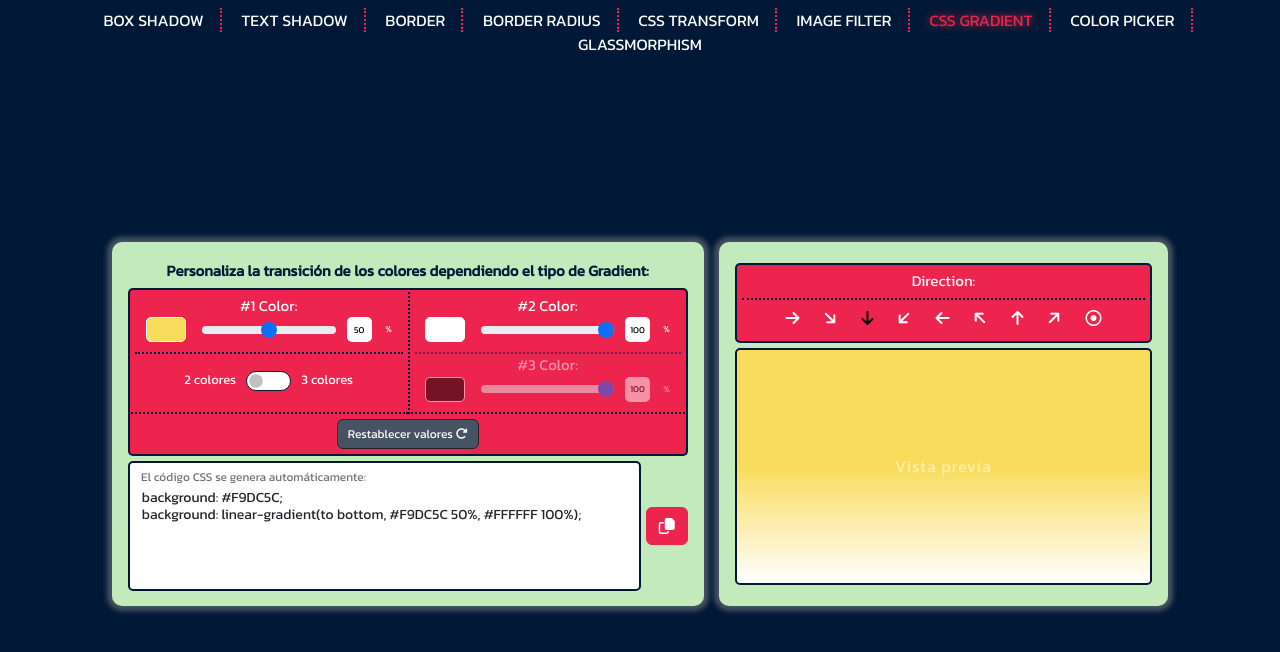
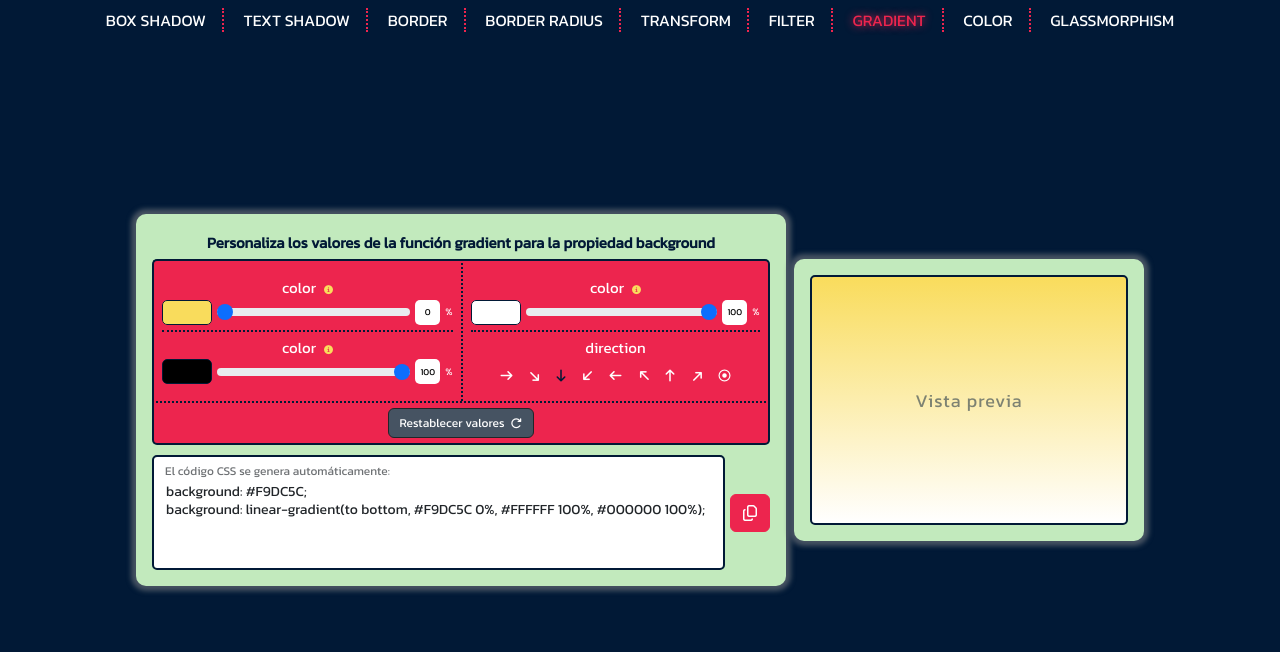
Before and after one commit to MauricioBarrueta/gradientBgGenerator, a website: page index.html in a window 1280 px wide. Drawn offline with nearby package versions, Linux system fonts and the light colour scheme.

Commit message:
Cambios generales en diseño del sitio

```diff
--- a/index.html
+++ b/index.html
@@ -4,8 +4,8 @@
     <meta charset="UTF-8">
     <meta name="viewport" content="width=device-width, initial-scale=1.0">
 
-    <link href="https://cdn.jsdelivr.net/npm/bootstrap@5.3.2/dist/css/bootstrap.min.css" rel="stylesheet" integrity="sha384-T3c6CoIi6uLrA9TneNEoa7RxnatzjcDSCmG1MXxSR1GAsXEV/Dwwykc2MPK8M2HN" crossorigin="anonymous">
-    <link rel="stylesheet" href="https://cdnjs.cloudflare.com/ajax/libs/font-awesome/6.4.2/css/all.min.css" integrity="sha512-z3gLpd7yknf1YoNbCzqRKc4qyor8gaKU1qmn+CShxbuBusANI9QpRohGBreCFkKxLhei6S9CQXFEbbKuqLg0DA==" crossorigin="anonymous" referrerpolicy="no-referrer" />
+    <link href="https://cdn.jsdelivr.net/npm/bootstrap@5.3.8/dist/css/bootstrap.min.css" rel="stylesheet" integrity="sha384-sRIl4kxILFvY47J16cr9ZwB07vP4J8+LH7qKQnuqkuIAvNWLzeN8tE5YBujZqJLB" crossorigin="anonymous">
+    <link rel="stylesheet" href="https://cdnjs.cloudflare.com/ajax/libs/font-awesome/7.0.1/css/all.min.css" integrity="sha512-2SwdPD6INVrV/lHTZbO2nodKhrnDdJK9/kg2XD1r9uGqPo1cUbujc+IYdlYdEErWNu69gVcYgdxlmVmzTWnetw==" crossorigin="anonymous" referrerpolicy="no-referrer" />
     <link rel="stylesheet" href="src/scss/styles.css">
     <title>Style Generator: Gradient Background</title>
     <link rel="icon" type="image/x-icon" href="src/img/favicon.ico">
@@ -16,49 +16,68 @@
         <a href="https://mauriciobarrueta.github.io/textShadowGenerator/">Text Shadow</a>
         <a href="https://mauriciobarrueta.github.io/borderGenerator/">Border</a>
         <a href="https://mauriciobarrueta.github.io/borderRadiusGenerator/">Border Radius</a>
-        <a href="https://mauriciobarrueta.github.io/transformGenerator/">CSS Transform</a>
-        <a href="https://mauriciobarrueta.github.io/filterGenerator/">Image Filter</a>
-        <a class="active">CSS Gradient</a>
-        <a href="https://mauriciobarrueta.github.io/rgbaHexGenerator/">Color Picker</a>
+        <a href="https://mauriciobarrueta.github.io/transformGenerator/">Transform</a>
+        <a href="https://mauriciobarrueta.github.io/filterGenerator/">Filter</a>
+        <a class="active">Gradient</a>
+        <a href="https://mauriciobarrueta.github.io/rgbaHexGenerator/">Color</a>
         <a href="https://mauriciobarrueta.github.io/glassmorphismGenerator/">Glassmorphism</a>
       </nav>
 
     <div class="container">
         <div class="card-container">
-            <span class="card-title">Personaliza la transición de los colores dependiendo el tipo de Gradient:</span>
+            <span class="card-title">Personaliza los valores de la función gradient para la propiedad background</span>
 
             <div class="color-options">
-                <div class="colors">
-                    <div class="color">
-                        <label class="form-label" for="color1">#1 Color:</label>
-                        <input type="color" id="color1" class="color-1" title="Color #1">
-                        <input type="range" class="form-range" id="clr1" min="0" max="100" step="1" value="0" oninput="range1Value.value=clr1.value">
-                        <input type="number" id="range1Value" oninput="clr1.value=range1Value.value"><span>%</span>
+                <div class="column">
+                    <div class="input-group">
+                        <label class="form-label" for="color1">color<small title="núm. 1">&#xf05a;</small></label>
+                        <div class="input-row">
+                            <input type="color" id="color1" class="color-1">
+                            <input type="range" class="form-range" id="clr1" min="0" max="100" step="1" value="0" oninput="range1Value.value=clr1.value">
+                            <input type="number" id="range1Value" oninput="clr1.value=range1Value.value"><span>%</span>
+                        </div>
                     </div>
-                    <div class="form-check form-switch">
-                        <label class="form-check-label" for="thirdColorEnabled">2 colores</label>
-                        <input class="form-check-input" type="checkbox" value="" id="thirdColorEnabled">
-                        <label class="form-check-label" for="thirdColorEnabled">3 colores</label>
+                    <div class="input-group">
+                        <label class="form-label" for="color3">color<small title="núm. 3">&#xf05a;</small></label>
+                        <div class="input-row">
+                            <input type="color" id="color3" class="color-3">
+                            <input type="range" class="form-range" id="clr3" min="0" max="100" step="1" value="100" oninput="range3Value.value=clr3.value">
+                            <input type="number" id="range3Value" oninput="clr3.value=range3Value.value"><span>%</span>
+                        </div>
                     </div>
                 </div>
-                <div class="colors">
-                    <div class="color">
-                        <label class="form-label" for="color2">#2 Color:</label>
-                        <input type="color" id="color2" class="color-2" title="Color #2">
-                        <input type="range" class="form-range" id="clr2" min="0" max="100" step="1" value="50" oninput="range2Value.value=clr2.value">
-                        <input type="number" id="range2Value" oninput="clr2.value=range2Value.value"><span>%</span>
+                <div class="column">
+                    <div class="input-group">
+                        <label class="form-label" for="color2">color<small title="núm. 2">&#xf05a;</small></label>
+                        <div class="input-row">
+                            <input type="color" id="color2" class="color-2">
+                            <input type="range" class="form-range" id="clr2" min="0" max="100" step="1" value="100" oninput="range2Value.value=clr2.value">
+                            <input type="number" id="range2Value" oninput="clr2.value=range2Value.value"><span>%</span>
+                        </div>
                     </div>
-                    <div class="color div-color3">
-                        <label class="form-label" for="color3">#3 Color:</label>
-                        <input type="color" id="color3" class="color-3" title="Color #3">
-                        <input type="range" class="form-range" id="clr3" min="0" max="100" step="1" value="100" oninput="range3Value.value=clr3.value">
-                        <input type="number" id="range3Value" oninput="clr3.value=range3Value.value"><span>%</span>
+                    <div class="input-group">
+                        <div class="direction">
+                            <label class="form-label">direction</label>
+                            <div class="input-row">
+                                <button class="btn" onclick="getGradientDirection('to right', this)" title="to right">&#xf061;</button>
+                                <button class="btn fa-rotate-by" onclick="getGradientDirection('to bottom right', this)" style="--fa-rotate-angle: 225deg;" title="to bottom right">&#xf060;</button>
+                                <button class="active btn def" onclick="getGradientDirection('to bottom', this)" title="to bottom">&#xf063;</button>
+                                <button class="btn fa-rotate-by" onclick="getGradientDirection('to bottom left', this)" style="--fa-rotate-angle: 315deg;" title="to bottom left">&#xf060;</button>
+                                <button class="btn" onclick="getGradientDirection('to left', this)" title="to left">&#xf060;</button>
+                                <button class="btn fa-rotate-by" onclick="getGradientDirection('to top left', this)" style="--fa-rotate-angle: 45deg;" title="to top left">&#xf060;</button>
+                                <button class="btn" onclick="getGradientDirection('to top', this)" title="to top">&#xf062;</button>
+                                <button class="btn fa-rotate-by" onclick="getGradientDirection('to top right', this)" style="--fa-rotate-angle: 135deg;" title="to top right">&#xf060;</button>
+                                <button class="btn isRadial" onclick="getGradientDirection('circle', this)" title="radial">&#xf192;</button>
+                            </div>
+                        </div>
                     </div>
                 </div>
             </div>
+
             <div class="reset-button">
-                <button class="btn btn-dark" id="reset">Restablecer valores &#xf2f9;</button>
+                <button class="btn btn-dark" id="reset">Restablecer valores &nbsp;<i class="fa-solid fa-arrow-rotate-right"></i></button>
             </div>
+
             <div class="code">
                 <div class="form-floating">
                     <textarea class="form-control" id="css-code" spellcheck="false"></textarea>
@@ -67,29 +86,13 @@
                 <button class="btn btn-danger" id="copy-code" title="Copiar">&#xf0c5;</button>
             </div>
         </div>
+
         <div class="card-prev">
-            <div class="direction">
-                <label class="form-label">Direction:</label>
-                <button class="btn" onclick="getGradientDirection('to right', this)" title="to right">&#xf061;</button>
-                <button class="btn fa-rotate-by" onclick="getGradientDirection('to bottom right', this)"
-                    style="--fa-rotate-angle: 225deg;" title="to bottom right">&#xf060;</button>
-                <button class="active btn def" onclick="getGradientDirection('to bottom', this)" title="to bottom">&#xf063;</button>
-                <button class="btn fa-rotate-by" onclick="getGradientDirection('to bottom left', this)"
-                    style="--fa-rotate-angle: 315deg;" title="to bottom left">&#xf060;</button>
-                <button class="btn" onclick="getGradientDirection('to left', this)" title="to left">&#xf060;</button>
-                <button class="btn fa-rotate-by" onclick="getGradientDirection('to top left', this)"
-                    style="--fa-rotate-angle: 45deg;" title="to top left">&#xf060;</button>
-                <button class="btn" onclick="getGradientDirection('to top', this)" title="to top">&#xf062;</button>
-                <button class="btn fa-rotate-by" onclick="getGradientDirection('to top right', this)"
-                    style="--fa-rotate-angle: 135deg;" title="to top right">&#xf060;</button>
-                <button class="btn isRadial" onclick="getGradientDirection('circle', this)" title="Radial Gradient">&#xf192;</button>
-            </div>
-
             <div class="preview"><span>Vista previa</span></div>
         </div>
     </div>
 
-    <script src="https://cdn.jsdelivr.net/npm/bootstrap@5.3.2/dist/js/bootstrap.bundle.min.js" integrity="sha384-C6RzsynM9kWDrMNeT87bh95OGNyZPhcTNXj1NW7RuBCsyN/o0jlpcV8Qyq46cDfL" crossorigin="anonymous"></script>
+    <script src="https://cdn.jsdelivr.net/npm/bootstrap@5.3.8/dist/js/bootstrap.bundle.min.js" integrity="sha384-FKyoEForCGlyvwx9Hj09JcYn3nv7wiPVlz7YYwJrWVcXK/BmnVDxM+D2scQbITxI" crossorigin="anonymous"></script>
     <script src="src/js/main.js"></script>
 </body>
 </html>
--- a/src/js/main.js
+++ b/src/js/main.js
@@ -4,11 +4,10 @@ const clrRange1 = document.getElementById('clr1'), clrRangeValue1 = document.get
     clrRange3 = document.getElementById('clr3'), clrRangeValue3 = document.getElementById('range3Value')
 
 const pageBody = document.querySelector('body'), gradientPreview = document.querySelector('.preview'),
-    isRadialBtnActive = document.querySelector('.isRadial'), resetButton = document.getElementById('reset'), divColor3 = document.querySelector('.div-color3')
+    isRadialBtnActive = document.querySelector('.isRadial'), resetButton = document.getElementById('reset')
 let gradientDefaultDirection = 'to bottom', cssCodeText = document.getElementById("css-code")
 
 window.onload = () => {
-    divColor3.classList.add('disabled')
     resetValues()
     generateLinearGradientCode()
 }
@@ -25,39 +24,29 @@ const getGradientDirection = (direction, clickedBtn) => {
     isRadialBtnActive.classList.contains('active') ? generateRadialGradientCode() : generateLinearGradientCode()
 }
 
-const isThirdColorChecked = document.getElementById('thirdColorEnabled')
 /* Se genera el código y se aplican los estilos para la vista previa de 'linear-gradient' */
 const generateLinearGradientCode = () => {
-    isThirdColorChecked.checked ? (color3Value = `, ${color3.value.toUpperCase()} ${clrRange3.value}%`, divColor3.classList.remove('disabled'))
-        : (color3Value = '', divColor3.classList.add('disabled'))
+    let linearGradientCode = `linear-gradient(${gradientDefaultDirection}, ${color1.value.toUpperCase()} ${clrRange1.value}%, ${color2.value.toUpperCase()} ${clrRange2.value}%, ${color3.value.toUpperCase()} ${clrRange3.value}%)`
 
-    let linearGradientCode = `linear-gradient(${gradientDefaultDirection}, ${color1.value.toUpperCase()} ${clrRange1.value}%, ${color2.value.toUpperCase()} ${clrRange2.value}%${color3Value})`
     cssCodeText.value = `background: ${color1.value.toUpperCase()};\nbackground: ${linearGradientCode};`
     gradientPreview.style.backgroundImage = linearGradientCode
 }
 
 /* Se genera el código y se aplican los estilos para la vista previa de 'radial-gradient' */
 const generateRadialGradientCode = () => {
-    isThirdColorChecked.checked ? (color3Value = `, ${color3.value.toUpperCase()} ${clrRange3.value}%`, divColor3.classList.remove('disabled'))
-        : (color3Value = '', divColor3.classList.add('disabled'))
+    let radialGradientCode = `radial-gradient(${gradientDefaultDirection}, ${color1.value.toUpperCase()} ${clrRange1.value}%, ${color2.value.toUpperCase()} ${clrRange2.value}%, ${color3.value.toUpperCase()} ${clrRange3.value}%)`
 
-    let radialGradientCode = `radial-gradient(${gradientDefaultDirection}, ${color1.value.toUpperCase()} ${clrRange1.value}%, ${color2.value.toUpperCase()} ${clrRange2.value}%${color3Value})`
     cssCodeText.value = `background: ${color1.value.toUpperCase()};\nbackground: ${radialGradientCode};`
     gradientPreview.style.backgroundImage = radialGradientCode
 }
 
 /* Se llama al evento 'input' cada que el valor de los rangos cambia, también verifica cuál de las funciones se llamará */
-const colorInputs = document.querySelectorAll('.colors input')
+const colorInputs = document.querySelectorAll('.column input')
 colorInputs.forEach(element => {
     element.addEventListener('input', () => {
         isRadialBtnActive.classList.contains('active') ? generateRadialGradientCode() : generateLinearGradientCode()
     })
 });
-
-/* Llama a la función, dependiendo cúal botón esta activo, cada que el estado del checkbox cambia */
-isThirdColorChecked.addEventListener('change', () => {
-    isRadialBtnActive.classList.contains('active') ? generateRadialGradientCode() : generateLinearGradientCode()
-})
 
 resetButton.addEventListener('click', () => {
     resetValues()
@@ -65,9 +54,8 @@ resetButton.addEventListener('click', () => {
 })
 
 const resetValues = () => {
-    clrRange1.value = clrRangeValue1.value = 50, clrRange2.value = clrRangeValue2.value = 100, clrRange3.value = clrRangeValue3.value = 100
+    clrRange1.value = clrRangeValue1.value = 0, clrRange2.value = clrRangeValue2.value = 100, clrRange3.value = clrRangeValue3.value = 100
     color1.value = '#F9DC5C', color2.value = '#FFFFFF', color3.value = '#000000'
-    isThirdColorChecked.checked = false
     getGradientDirection('to bottom', document.querySelector('.def'))
 }
 
--- a/src/scss/styles.scss
+++ b/src/scss/styles.scss
@@ -23,13 +23,13 @@ body {
         }
     }
 
-    .container, .color-options, .color, .form-check, .direction, .preview, .code {
+    .container, .color-options, .input-group, .direction, .preview, .code {
         display: flex; align-items: center; justify-content: center; flex-wrap: wrap;
     }
     .container {
-        min-height: 90vh; gap: 15px;
+        min-height: 90vh; gap: 8px;
         .card-container, .card-prev {
-            width: auto; max-width: 600px; min-width: 300px; height: 363.5px;
+            width: 650px;
             padding: 1em; border-radius: 10px; box-shadow: 0px 0px 5px 5px #465362;
             background-color: $teaGreen;
 
@@ -40,93 +40,88 @@ body {
             }
 
             .color-options {
-                margin-top: 5px; text-align: center;
-                .colors {
-                    width: 50%;
-                    padding: 5px; border: 2px solid $oxfordBlue; border-bottom-style: dotted;
-                    background-color: $redCrayola; color: white;
+                flex-direction: row;
+                margin: 5px 0 auto;
+
+                .column {
+                    width: 50%; height: 142px;
+                    padding: 1em 0.5rem 0.5rem 0.5rem; border: 2px solid $oxfordBlue; border-bottom: 0;
+                    background-color: $redCrayola; color: white; text-align: center;
+
                     &:first-child { border-radius: 5px 0 0 0; border-right: 0; }
                     &:last-child { border-radius: 0 5px 0 0; border-left: 2px dotted $oxfordBlue; }
 
-                    .color, .form-check {
-                        margin-bottom: 10px;
-                        align-items: center; justify-content: space-evenly; flex-wrap: wrap;
-                        &:last-child, .form-check { border-top: 2px dotted $oxfordBlue; margin-bottom: 5px; }
+                    .input-group {
+                        display: flex; flex-direction: column; justify-content: center; margin-bottom: 5px;
+
+                        &:last-child { border-top: 2px dotted $oxfordBlue; padding: 5px 0 0 0; }
+
                         .form-label {
                             width: 100%; display: inline-block;
                             font-size: 15px; margin-bottom: 0;
+                            small {
+                                font-size: 9px; color: $naplesYellow;
+                                margin: 6px 0 0 8px !important; cursor: help;
+                            }
                         }
-                        input { height: 25px; }
+
                         input[type = color] {
-                            width: 40px;
-                            appearance: none; -webkit-appearance: none; -moz-appearance: none;
-                            border: 0; margin-right: 5px; background: transparent; transition: 0.25s;
+                            width: 50px; height: 25px;
+                            border: 0; border-radius: 5px; background: transparent; transition: 0.25s;
                             cursor: pointer;
                             &:hover { scale: 1.05; }
-                            &::-webkit-color-swatch { border-radius: 5px; border: 1px solid white; }
-                            &::-moz-color-swatch { border-radius: 5px; border: 1px solid white; }
+                            &::-webkit-color-swatch { border-radius: 5px; border: 1px solid $oxfordBlue; }
+                            &::-moz-color-swatch { border-radius: 5px; border: 1px solid $oxfordBlue; }
                         }
-                        input[type = range] { width: 50%; cursor: pointer; }
+
+                        .input-row { display: flex; align-items: center; width: 100%; gap: 5px; }
+                        input[type = range] {
+                            flex: 1; height: 25px; cursor: pointer;
+                        }
+
                         input::-webkit-outer-spin-button, input::-webkit-inner-spin-button { -webkit-appearance: none; margin: 0; }
                         input[type = number] {
                             width: 25px; height: 25px;
                             appearance: none; -moz-appearance: textfield; border: 0; margin: 0 !important; border-radius: 5px !important;
                             text-align: center; font-size: 9px;
                         }
-                        span { font-size: 9px; color: white; margin-left: 2.5px; }
+
+                        span { font-size: 10px; line-height: 2; }
                     }
-                    .div-color3.disabled { pointer-events: none; opacity: .5; }
-                    .form-check {
-                        height: 54.5px; justify-content: center; gap: 10px;
-                        padding-left: 0; margin-bottom: 0 !important; font-size: 12px;
-                        label { height: 25px; font-size: 13px; line-height: 1.85; }
-                        input[type = checkbox] {
-                            width: 45px; height: 20px; margin: 0; border: 1px solid $oxfordBlue;
-                            cursor: pointer; transition: 0.2s;
-                            &:hover { box-shadow:  0px 0px 5px 2px rgba(0, 0, 0, 0.5); }
+
+                    .direction {
+                        width: 100%;
+                        .input-row {
+                            gap: 0; justify-content: center; flex-wrap: wrap;
+                            button {
+                                font-size: 12px;
+                                padding: 0.5rem; border: none; color: white;
+                                &:focus, &:hover, &:active { font-weight: bolder; color: $naplesYellow; }
+                            }
+                            .btn.active { color: $oxfordBlue; font-weight: bolder; }
                         }
                     }
                 }
             }
+
             .reset-button {
                 background-color: $redCrayola; border: 2px solid $oxfordBlue; border-top: 0;
-                border-radius: 0 0 5px 5px; padding: 5px; text-align: center;
+                border-radius: 0 0 5px 5px; padding: 5px; text-align: center; border-top: 2px dotted $oxfordBlue;
                 #reset {
                     background-color: $Charcoal;
                     padding: 5px 10px; font-size: 12px;
                     &:hover { background-color: black; }
+                    i { font-size: 10px; }
                 }
             }
-            .direction {
-                width: 100%;
-                padding: 5px; border-radius: 5px; margin: 5px 0;
-                background-color: $redCrayola; border: 2px solid $oxfordBlue;
-                .form-label {
-                    width: 100%;
-                    font-size: 15px; text-align: center; color: white;
-                    margin-bottom: 0; padding-bottom: 5px; border-bottom: 2px dotted $oxfordBlue;
-                }
-                button {
-                    border: none; color: white;
-                    &:focus, &:hover, &:active { font-weight: bolder; color: $Charcoal; }
-                }
-                .btn.active { color: #000; font-weight: bolder; }
-            }
-            .preview {
-                height: 237px;
-                margin: 5px 0; border-radius: 5px; border: 2px solid $oxfordBlue;
-                span {
-                    color: white; opacity: .5;
-                    font-size: 16px; letter-spacing: 1px; cursor: default;
-                }
-            }
+
             .code {
-                flex-wrap: nowrap; margin: 5px 0 auto;
+                flex-wrap: nowrap; margin: 10px 0 auto;
                 .form-floating {
                     width: 100%;
                     label { font-size: 14px; }
                     textarea {
-                        height: 130px;
+                        height: 115px;
                         border-radius: 5px; border: 2px solid $oxfordBlue;
                         overflow: auto; resize: none; cursor: copy;
                         font-size: 14px;
@@ -140,5 +135,17 @@ body {
                 }
             }
         }
+
+        .card-prev {
+            width: 350px;
+            .preview {
+                height: 250px;
+                border-radius: 5px; border: 2px solid $oxfordBlue;
+                span {
+                    color: $oxfordBlue; opacity: .5;
+                    font-size: 18px; letter-spacing: 1px; cursor: default;
+                }
+            }
+        }
     }
 }
```
Also changed, not shown: src/scss/styles.css, 1 other file.
